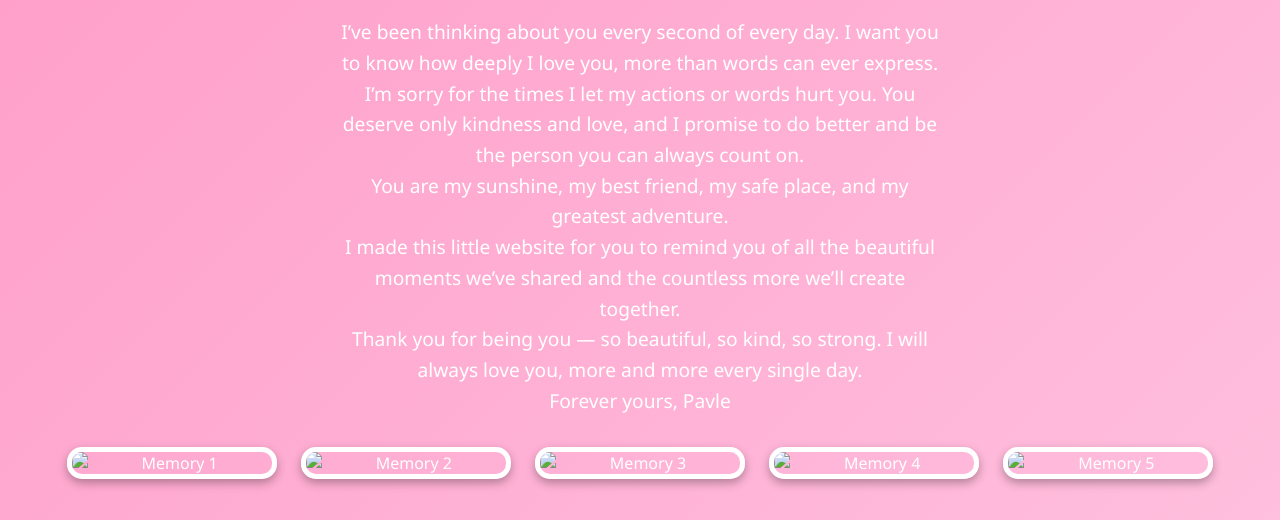
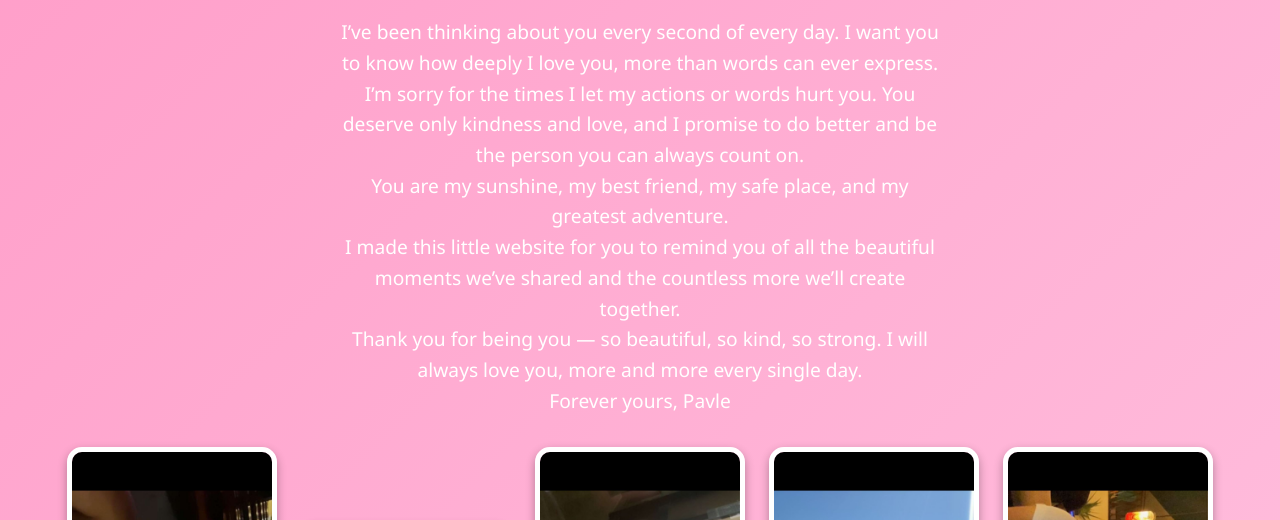
Before and after one commit to pavke303/For-Alana, a plain HTML site: page index.html in a window 1280 px wide. Shown: the part 112-632 px from the top of the page. Drawn offline with Linux system fonts and the light colour scheme.

Commit message:
Update index.html

```diff
--- a/index.html
+++ b/index.html
@@ -141,11 +141,11 @@
   </p>
 
   <div class="gallery">
-    <img src="media/IMG-20250701-WA0001.jpg" alt="Memory 1" />
-    <img src="media/IMG-20250701-WA0002.jpg" alt="Memory 2" />
-    <img src="media/IMG-20250701-WA0003.jpg" alt="Memory 3" />
-    <img src="media/IMG-20250701-WA0004.jpg" alt="Memory 4" />
-    <img src="media/IMG-20250701-WA0005.jpg" alt="Memory 5" />
+    <img src="IMG-20250701-WA0001.jpg" alt="Memory 1" />
+    <img src="IMG-20250701-WA0002.jpg" alt="Memory 2" />
+    <img src="IMG-20250701-WA0003.jpg" alt="Memory 3" />
+    <img src="IMG-20250701-WA0004.jpg" alt="Memory 4" />
+    <img src="IMG-20250701-WA0005.jpg" alt="Memory 5" />
   </div>
 
   <!-- Relationship Days Counter -->
@@ -176,7 +176,7 @@
   </div>
 
   <audio id="bgMusic" controls>
-    <source src="media/ytmp3free.cc_ed-sheeran-perfect-official-music-video-youtubemp3free.org.mp3" type="audio/mpeg" />
+    <source src="ytmp3free.cc_ed-sheeran-perfect-official-music-video-youtubemp3free.org.mp3" type="audio/mpeg" />
   </audio>
 
   <script>
```
